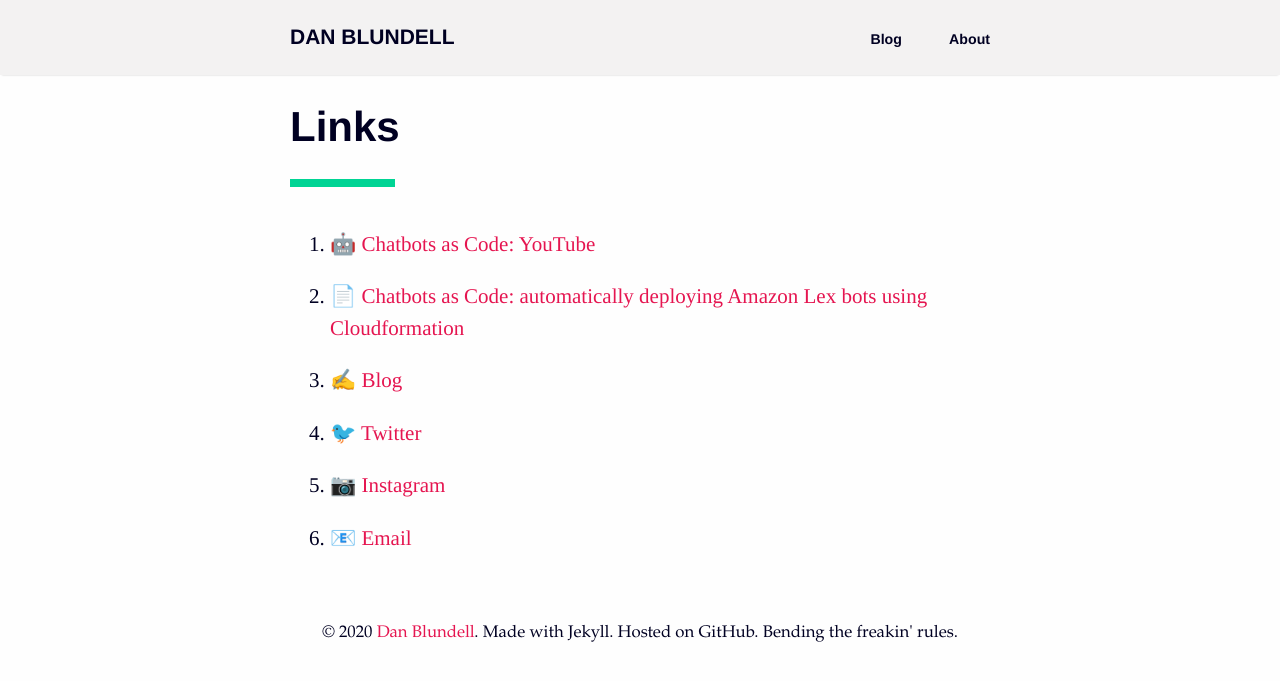
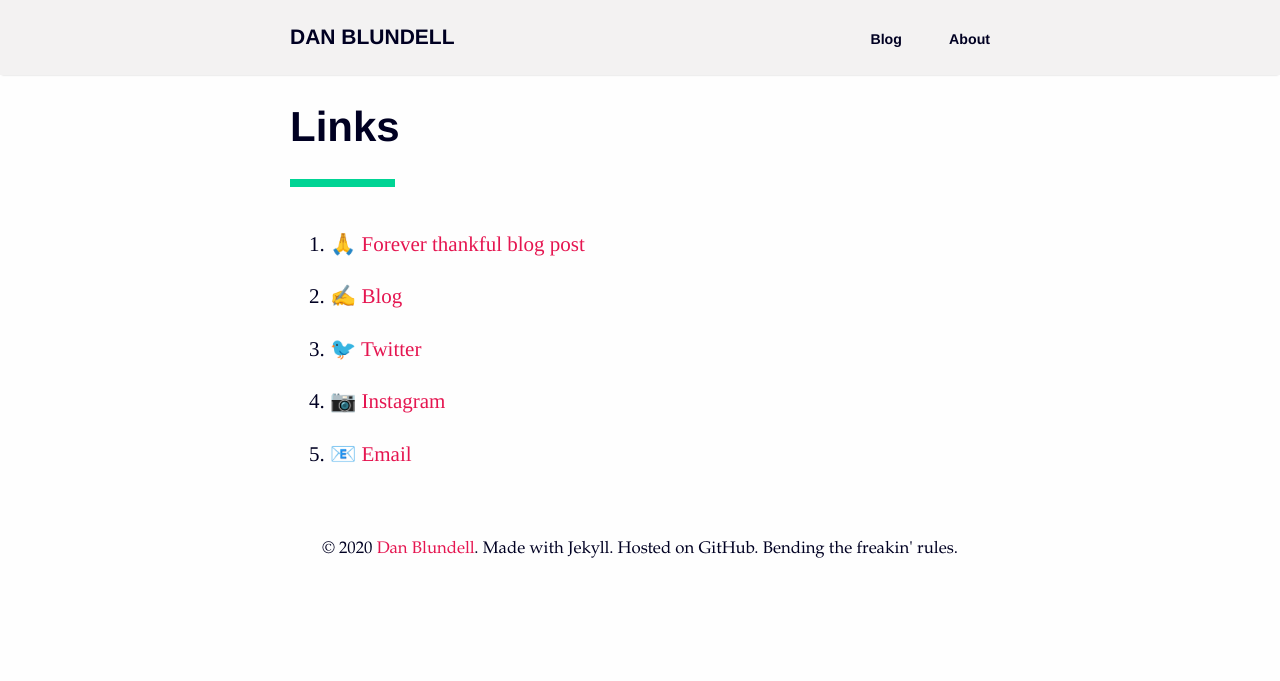
Before and after one commit to danblundell/danblundell.github.io, a Jekyll site: the page built from links.md, in a window 1280 px wide. Shown: the top 681 px of the page. Built offline with Jekyll 4.4.1, drawn with Linux system fonts in a browser that asks for light colours.

Commit message:
updates links

```diff
--- a/links.md
+++ b/links.md
@@ -6,9 +6,7 @@ permalink: /links/
 # Links
 <div class="post-line"></div>
 
-1. 🤖 [Chatbots as Code: YouTube][youtube]
-
-1. 📄 [Chatbots as Code: automatically deploying Amazon Lex bots using Cloudformation][blog]
+1. 🙏 [Forever thankful blog post][blog]
 
 1. ✍️ [Blog](/)
 
@@ -23,4 +21,4 @@ permalink: /links/
 [insta]: https://www.instagram.com/dantblundell
 [email]: mailto:hello@danblundell.com
 [youtube]: https://www.youtube.com/watch?v=RdRnJPIbYmc
-[blog]: /2020/07/chatbots-as-code-with-amazon-lex-and-cloudformation
+[blog]: /2020/11/forever-thankful
```
